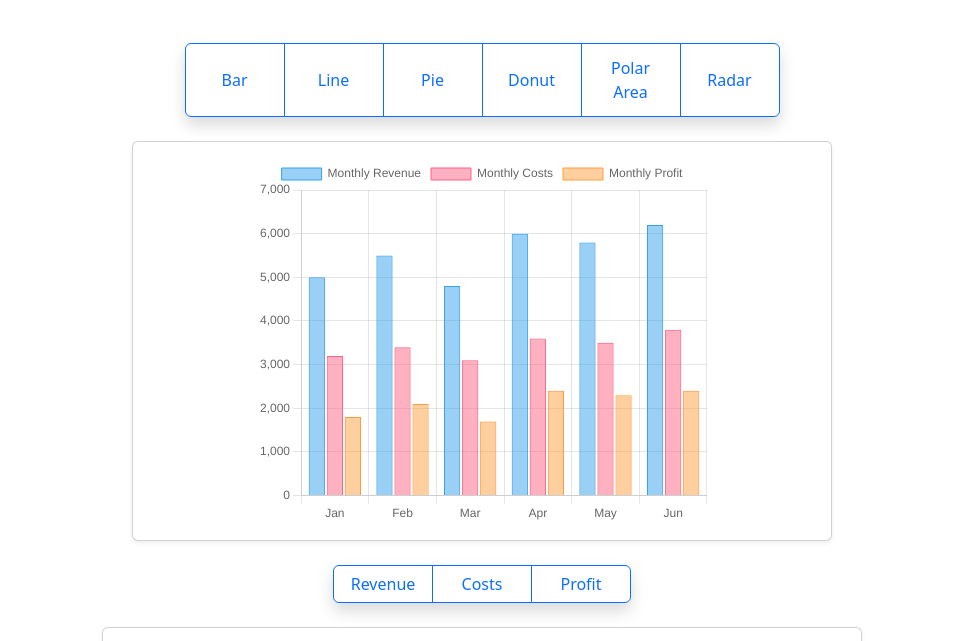
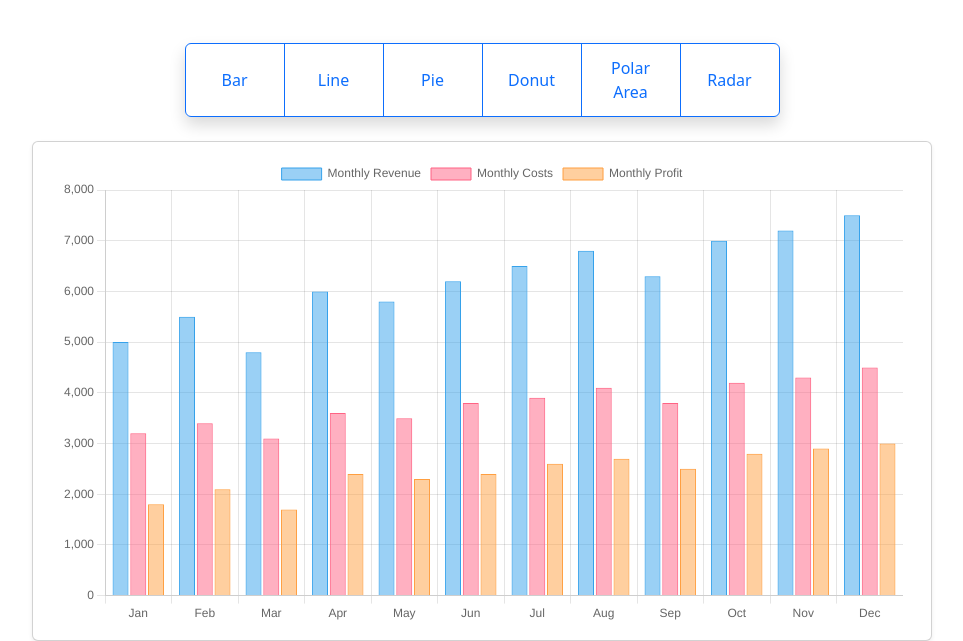
Before and after one commit to itang06/Finance-Tracker, a plain HTML site: page index.html in a window 1280 px wide. Shown: the part 101-742 px from the top of the page, without its empty margins (158-1121 px from the left). Drawn offline with nearby package versions, Linux system fonts and the light colour scheme.

Commit message:
6 more months of data

```diff
--- a/data.json
+++ b/data.json
@@ -34,5 +34,41 @@
     "revenue": 6200,
     "costs": 3800,
     "profit": 2400
+  },
+  {
+    "month": "Jul",
+    "revenue": 6500,
+    "costs": 3900,
+    "profit": 2600
+  },
+  {
+    "month": "Aug",
+    "revenue": 6800,
+    "costs": 4100,
+    "profit": 2700
+  },
+  {
+    "month": "Sep",
+    "revenue": 6300,
+    "costs": 3800,
+    "profit": 2500
+  },
+  {
+    "month": "Oct",
+    "revenue": 7000,
+    "costs": 4200,
+    "profit": 2800
+  },
+  {
+    "month": "Nov",
+    "revenue": 7200,
+    "costs": 4300,
+    "profit": 2900
+  },
+  {
+    "month": "Dec",
+    "revenue": 7500,
+    "costs": 4500,
+    "profit": 3000
   }
 ]
--- a/styles.css
+++ b/styles.css
@@ -4,16 +4,16 @@
 
 #chart {
   align-items: center;
-  min-width: 700px;
-  min-height: 400px;
-  max-height: 500px;
+  min-width: 900px;
+  min-height: 500px;
+  margin: 0 auto;
 }
 
 #myChart {
-  min-width: 450px;
-  min-height: 200px;
-  max-height: 500px;
+  width: 100%;
+  height: 100%;
 }
+
 button {
   width: 100px;
 }
@@ -21,6 +21,9 @@ button {
 header {
   text-align: center;
 }
+
 #data {
   text-align: center;
+  width: 900px;
+  margin: 0 auto;
 }
```
